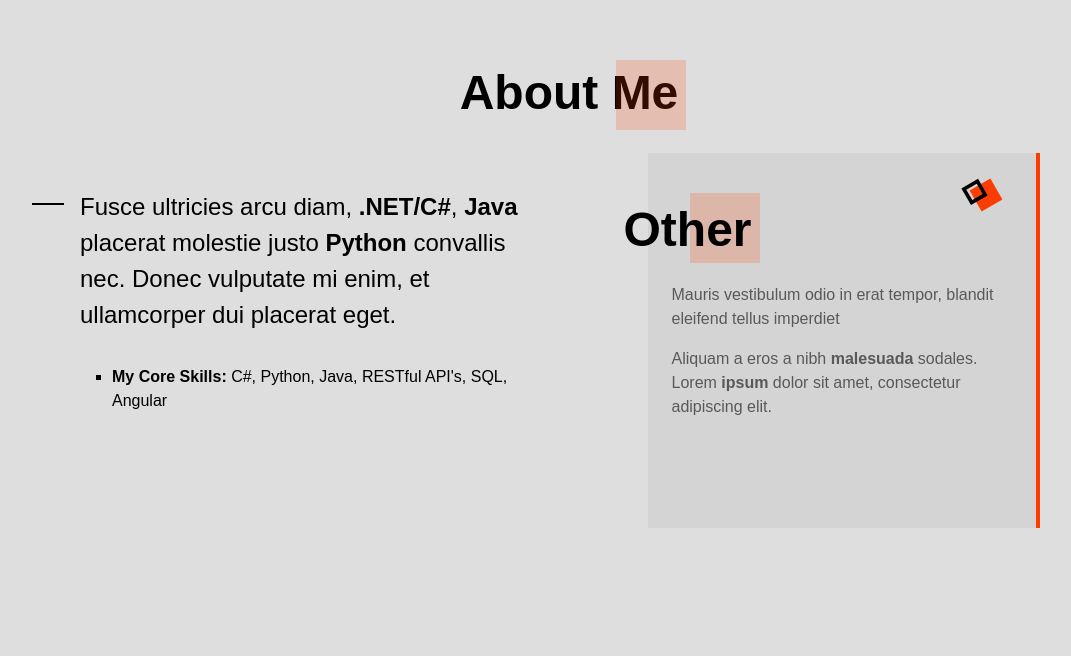
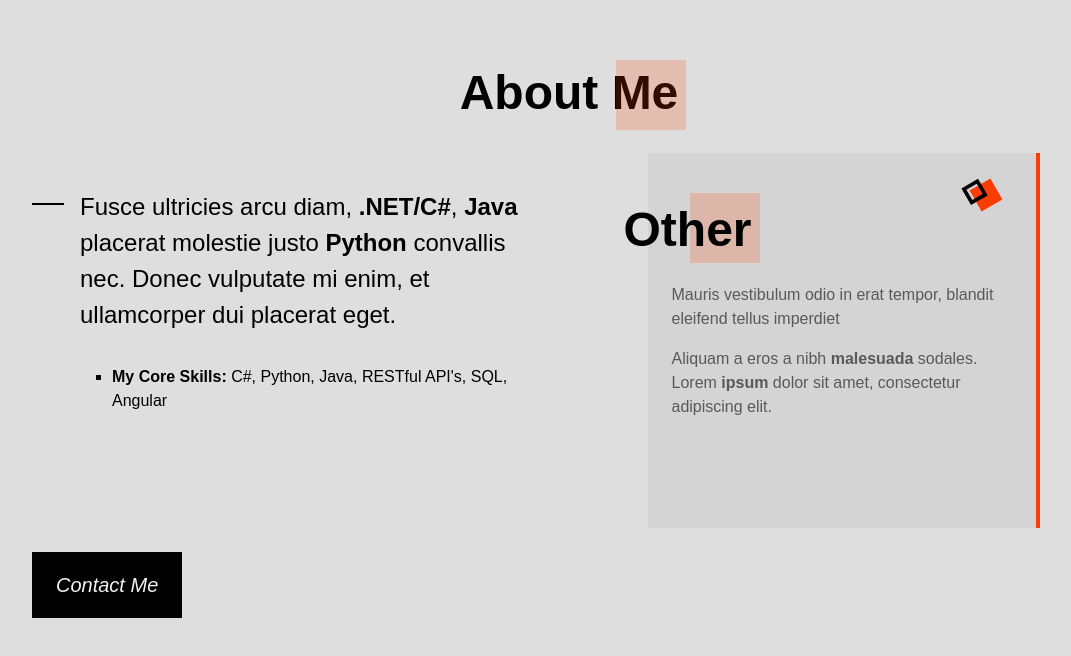
Before and after one commit to Yevg3n/Sandbox, an Angular app in the folder client/: page / in a window 1280 px wide. Shown: the part 965-1621 px from the top of the page, without its empty margins (8-1079 px from the left). Before the commit the page ends 1541 px from the top, so only its background shows below. Built offline with nearby package versions, Linux system fonts and the light colour scheme; no server answers; a web font is replaced by a local one.

Commit message:
Add Contact Me button

```diff
--- a/client/src/app/home/home.component.css
+++ b/client/src/app/home/home.component.css
@@ -237,6 +237,37 @@
   right: 2.5rem;
 }
 
+.about__buttons{
+  display: flex;
+  justify-content: center;
+  align-items: center;
+  column-gap: 1rem;
+}
+
+.button{
+  display: flex;
+  align-items: center;
+  justify-content: center;
+  column-gap: .5rem;
+  margin-top: 1.5rem;
+}
+
+.button{
+  background-color: var(--black-color);
+  padding: 1.1rem 1.5rem;
+  color: var(--white-color);
+  font-weight: var(--font-medium);
+  transition: background-color 4.s;
+}
+
+.button i{
+  font-size: 1.25rem;
+}
+
+.button:hover{
+  background-color: var(--first-color);
+}
+
 
 /* For large devices */
 @media screen and (min-width: 1200px){
@@ -378,4 +409,8 @@
     margin: auto;
   }
 
+  .about__buttons{
+    justify-content: initial;
+  }
+
 }
--- a/client/src/app/home/home.component.html
+++ b/client/src/app/home/home.component.html
@@ -57,6 +57,7 @@
                <b>My Core Skills:</b> C#, Python, Java, RESTful API's, SQL, Angular
             </li>
          </ul>
+
       </div>
 
       <div class="about__interests">
@@ -74,5 +75,11 @@
          <div class="geometric-box"></div>
       </div>
 
+      <div class="about__buttons">
+         <a href="#contact" class="button">
+            <i class="">Contact Me</i>
+         </a>
+      </div>
+
    </div>
 </section>
```
